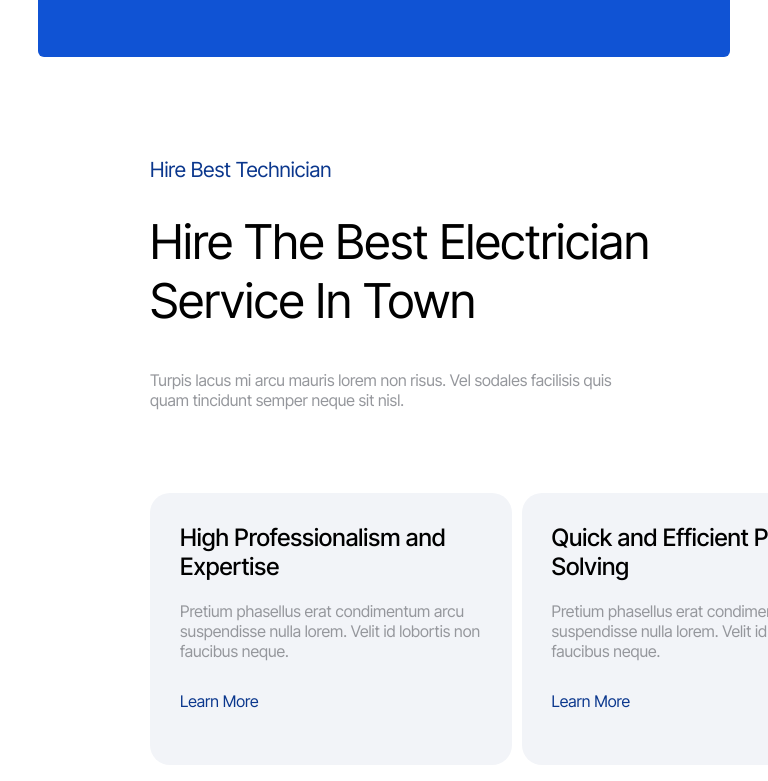
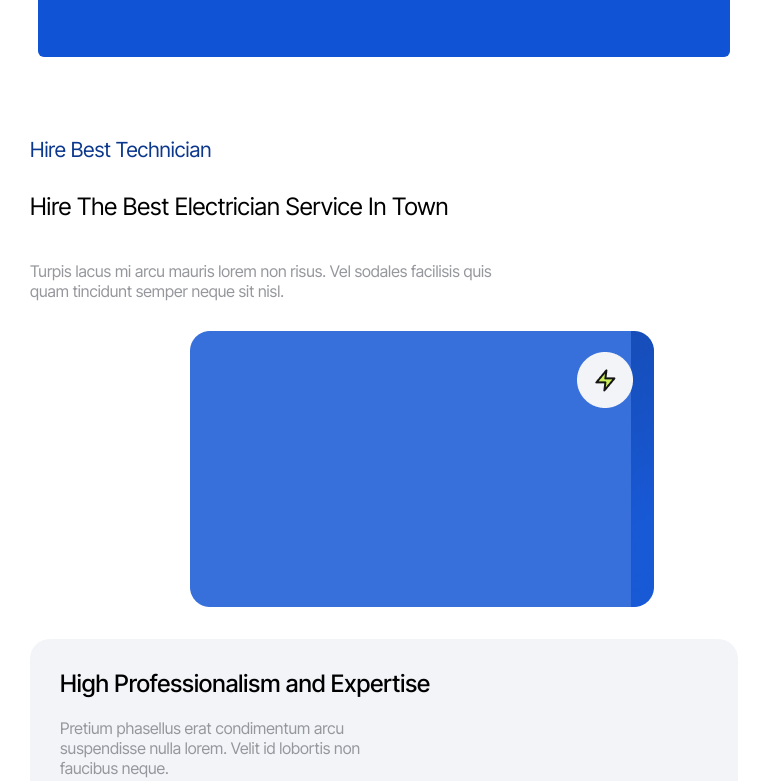
Before and after one commit to Paulo-Borges/electema, a plain HTML site: page index.html in a window 768 px wide. Shown: the part 4422-5203 px from the top of the page. Drawn offline with Linux system fonts and the light colour scheme.

Commit message:
feat: responsive bestTechnician480

```diff
--- a/styles.css
+++ b/styles.css
@@ -848,6 +848,31 @@ p {
 }
 
 @media (min-width: 479px) and (max-width: 819px) {
+  .best_technician {
+    width: 100vw;
+    height: auto;
+    margin: 50px 0px;
+    padding: 30px;
+  }
+
+  .best_container {
+    display: flex;
+    flex-direction: column;
+    height: auto;
+    margin-bottom: 2rem;
+  }
+  .best_title h1 {
+    max-width: 33rem;
+    font-size: 1.5rem;
+    margin-bottom: 40px;
+  }
+
+  .best_card {
+    display: flex;
+    flex-direction: column;
+    justify-content: center;
+    gap: 0.625rem;
+  }
 }
 
 @media (min-width: 820px) and (max-width: 1558px) {
```
